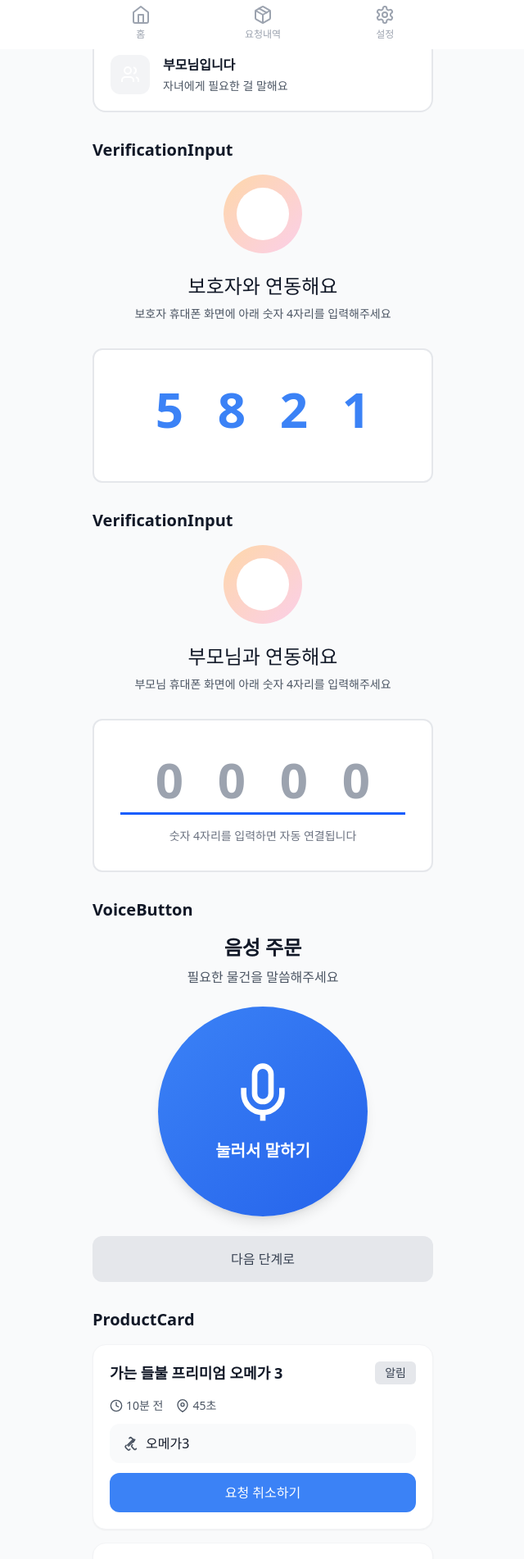
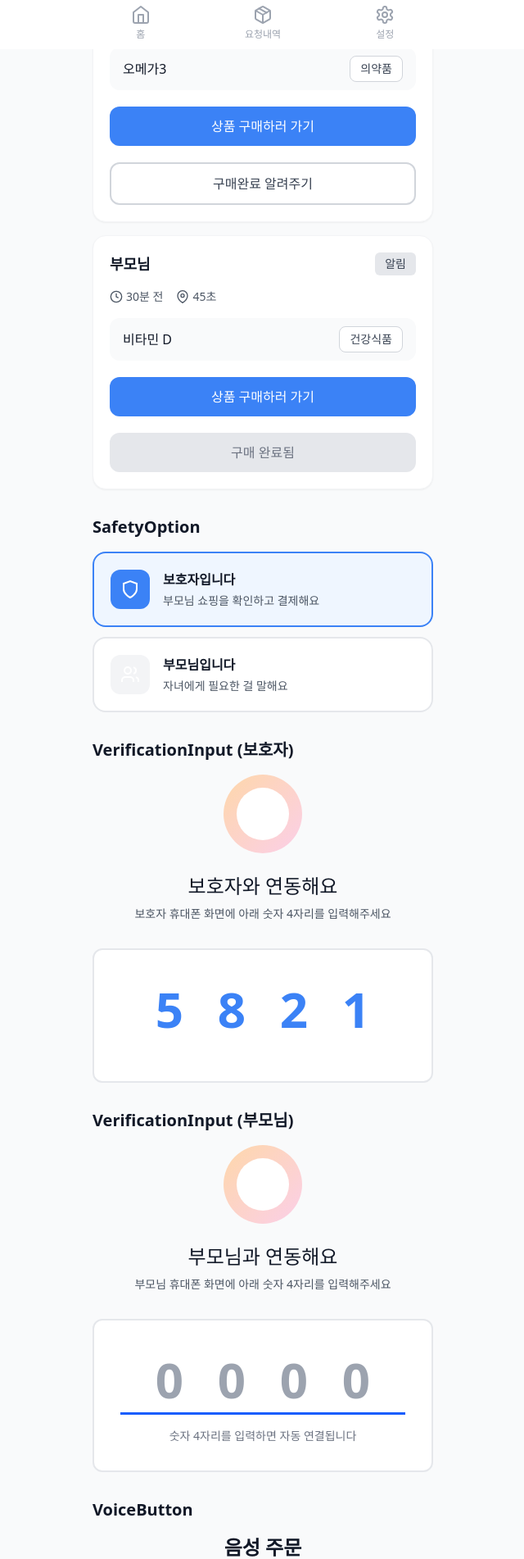
Before and after one commit to why48382/Hult_prize_FE, a Vue app: page /test in a window 1280 px wide. Shown: the part 740-2642 px from the top of the page at 82% size, without its empty margins (319-959 px from the left). Built offline with nearby package versions, Linux system fonts and the light colour scheme; a web font is replaced by a local one.

Commit message:
컴포넌트 수정과 로딩 로딩후 페이지 생성

```diff
--- a/src/components/ProductCard.vue
+++ b/src/components/ProductCard.vue
@@ -1,20 +1,22 @@
 <template>
   <div class="bg-white rounded-2xl p-5 shadow-sm border border-gray-100 mb-4">
     <div class="flex justify-between items-start mb-4">
-      <h3 class="text-lg font-bold text-gray-900">{{ name }}</h3>
-      <StatusBadge :status="status">{{ config.label }}</StatusBadge>
+      <h3 class="text-lg font-bold text-gray-900">{{ parentName }}</h3>
+      <StatusBadge :status="status">{{ statusLabel }}</StatusBadge>
     </div>
 
-    <div class="flex items-center gap-4 text-sm text-gray-600 mb-3">
+    <div class="flex items-center gap-4 text-sm text-gray-600 mb-4">
       <div class="flex items-center gap-1">
-        <svg xmlns="http://www.w3.org/2000/svg" width="16" height="16" viewBox="0 0 24 24" fill="none" stroke="currentColor" stroke-width="2" stroke-linecap="round" stroke-linejoin="round">
+        <svg xmlns="http://www.w3.org/2000/svg" width="16" height="16" viewBox="0 0 24 24" fill="none"
+             stroke="currentColor" stroke-width="2">
           <circle cx="12" cy="12" r="10"/>
           <polyline points="12 6 12 12 16 14"/>
         </svg>
         <span>{{ time }}</span>
       </div>
       <div class="flex items-center gap-1">
-        <svg xmlns="http://www.w3.org/2000/svg" width="16" height="16" viewBox="0 0 24 24" fill="none" stroke="currentColor" stroke-width="2" stroke-linecap="round" stroke-linejoin="round">
+        <svg xmlns="http://www.w3.org/2000/svg" width="16" height="16" viewBox="0 0 24 24" fill="none"
+             stroke="currentColor" stroke-width="2">
           <path d="M21 10c0 7-9 13-9 13s-9-6-9-13a9 9 0 0 1 18 0z"/>
           <circle cx="12" cy="10" r="3"/>
         </svg>
@@ -22,32 +24,36 @@
       </div>
     </div>
 
-    <!-- 상품명 박스 (아이콘 + 텍스트) -->
-    <div class="bg-gray-50 rounded-xl px-4 py-3 mb-3 flex items-center gap-2">
-      <!-- 의약품 아이콘 -->
-      <svg xmlns="http://www.w3.org/2000/svg" width="20" height="20" viewBox="0 0 24 24" fill="none" stroke="currentColor" stroke-width="2" stroke-linecap="round" stroke-linejoin="round" class="text-gray-600 flex-shrink-0">
-        <path d="M10.5 20.5 10 21a2 2 0 0 1-2.828 0L4.343 18.172a2 2 0 0 1 0-2.828l.5-.5"/>
-        <path d="m14 14-.5.5a2 2 0 0 0 0 2.828l2.828 2.828a2 2 0 0 0 2.828 0l.5-.5"/>
-        <path d="M14 7.343 8.343 13l-1.414 1.414m8.485-8.485 1.414 1.414L14 10"/>
-        <path d="M17.657 6.343 8.343 15.657"/>
-        <path d="M9.5 4.5 10 4a2 2 0 0 1 2.828 0l2.829 2.828a2 2 0 0 1 0 2.829l-.5.5"/>
-      </svg>
-      <span class="text-gray-900 font-medium">{{ location }}</span>
+    <!-- 상품명 + 카테고리 -->
+    <div class="bg-gray-50 rounded-xl px-4 py-2.5 mb-5 flex justify-between items-center">
+      <span class="text-gray-900 font-medium">{{ productName }}</span>
+      <span class="text-gray-700 text-sm bg-white border border-gray-300 rounded-lg px-3 h-8 flex items-center">
+        {{ category }}
+      </span>
     </div>
 
+    <!-- 상품 구매하러 가기 버튼 -->
     <button
-        v-if="isPurchased"
-        @click="handleViewDetails"
-        class="w-full bg-gray-400 text-white py-3 rounded-xl font-medium"
+        @click="handleShop"
+        class="w-full bg-blue-500 text-white py-3 rounded-xl font-medium hover:bg-blue-600 transition-colors mb-5"
     >
-      자녀가 구매를 완료했어요
+      상품 구매하러 가기
+    </button>
+
+    <!-- 구매완료 알려주기 버튼 -->
+    <button
+        v-if="!isCompleted"
+        @click="handleComplete"
+        class="w-full bg-white border-2 border-gray-300 text-gray-700 py-3 rounded-xl font-medium hover:bg-gray-50 transition-colors"
+    >
+      구매완료 알려주기
     </button>
     <button
         v-else
-        @click="handlePurchase"
-        class="w-full bg-blue-500 text-white py-3 rounded-xl font-medium hover:bg-blue-600 transition-colors"
+        disabled
+        class="w-full bg-gray-200 text-gray-500 py-3 rounded-xl font-medium cursor-not-allowed"
     >
-      요청 취소하기
+      구매 완료됨
     </button>
   </div>
 </template>
@@ -57,7 +63,7 @@ import { computed } from 'vue'
 import StatusBadge from './StatusBadge.vue'
 
 const props = defineProps({
-  name: {
+  parentName: {
     type: String,
     default: '부모님'
   },
@@ -71,33 +77,33 @@ const props = defineProps({
   },
   status: {
     type: String,
-    default: 'pending'
+    default: 'pending' // 'pending', 'urgent'
   },
-  location: {
+  productName: {
     type: String,
-    default: '오메가3'
+    required: true
   },
-  isPurchased: {
+  category: {
+    type: String,
+    default: '의약품'
+  },
+  isCompleted: {
     type: Boolean,
     default: false
   }
 })
 
-const emit = defineEmits(['purchase', 'viewDetails'])
+const emit = defineEmits(['shop', 'complete'])
 
-const statusConfig = {
-  pending: { label: '알림', color: 'bg-gray-200' },
-  approved: { label: '허용', color: 'bg-green-500' },
-  urgent: { label: '시급', color: 'bg-orange-500' }
+const statusLabel = computed(() => {
+  return props.status === 'urgent' ? '시급' : '알림'
+})
+
+const handleShop = () => {
+  emit('shop')
 }
 
-const config = computed(() => statusConfig[props.status] || statusConfig.pending)
-
-const handlePurchase = () => {
-  emit('purchase')
-}
-
-const handleViewDetails = () => {
-  emit('viewDetails')
+const handleComplete = () => {
+  emit('complete')
 }
 </script>
--- a/src/components/RequestCard.vue
+++ b/src/components/RequestCard.vue
@@ -25,7 +25,7 @@
     </div>
 
     <!-- 상품명 + 카테고리 -->
-    <div class="bg-gray-50 rounded-xl px-4 py-2 mb-3 flex justify-between items-center">
+    <div class="bg-gray-50 rounded-xl px-4 py-2 mb-5 flex justify-between items-center">
       <span class="text-gray-900 font-medium">{{ location }}</span>
       <span class="text-gray-700 text-sm bg-white border border-gray-300 rounded-2xl px-3 py-2 flex items-center">{{ category }}</span>
     </div>
--- a/src/views/Demo.vue
+++ b/src/views/Demo.vue
@@ -1,3 +1,58 @@
+
+<script setup>
+import {ref} from 'vue'
+import PageHeader from '@/components/common/PageHeader.vue'
+import BottomNav from '@/components/common/BottomNav.vue'
+import RequestCard from '@/components/RequestCard.vue'
+import SafetyOption from '@/components/SafetyOption.vue'
+import VerificationInput from '@/components/VerificationInput.vue'
+import VoiceButton from '@/components/VoiceButton.vue'
+import ProductCard from '@/components/ProductCard.vue'
+import QuestionOption from '@/components/QuestionOption.vue'
+import BaseButton from '@/components/BaseButton.vue'
+import StatusBadge from '@/components/StatusBadge.vue'
+
+// State
+const selectedSafety = ref('guardian')
+const isListening = ref(false)
+const recognizedText = ref('')
+const selectedQuestion = ref(null)
+
+// Event Handlers
+const handlePurchase = () => {
+  console.log('구매 취소')
+}
+
+const handleViewDetails = () => {
+  console.log('상세 보기')
+}
+
+const handleVerification = () => {
+  console.log('인증 완료')
+}
+
+const toggleListening = () => {
+  isListening.value = !isListening.value
+  if (isListening.value) {
+    recognizedText.value = '마이크 버튼을 눌러 원하시는 품목을 알려주세요!'
+  } else {
+    recognizedText.value = ''
+  }
+}
+
+const handleShop = () => {
+  console.log('상품 구매하러 가기')
+}
+
+const handleComplete = () => {
+  console.log('구매완료 알림')
+}
+
+const handleClick = () => {
+  console.log('버튼 클릭')
+}
+</script>
+
 <template>
   <div class="min-h-screen bg-gray-50 pb-20">
     <!-- 페이지 헤더 -->
@@ -7,7 +62,8 @@
     >
       <template #actions>
         <button class="p-2 text-gray-700 hover:text-gray-900">
-          <svg xmlns="http://www.w3.org/2000/svg" width="20" height="20" viewBox="0 0 24 24" fill="none" stroke="currentColor" stroke-width="2">
+          <svg xmlns="http://www.w3.org/2000/svg" width="20" height="20" viewBox="0 0 24 24" fill="none"
+               stroke="currentColor" stroke-width="2">
             <circle cx="12" cy="12" r="1"/>
             <circle cx="12" cy="5" r="1"/>
             <circle cx="12" cy="19" r="1"/>
@@ -21,13 +77,14 @@
 
       <!-- RequestCard Section -->
       <section>
-        <h2 class="text-xl font-bold mb-4 text-gray-900">RequestCard</h2>
+        <h2 class="text-xl font-bold mb-4 text-gray-900">RequestCard (보호자용)</h2>
         <RequestCard
             name="부모님"
             time="10분 전"
             distance="45초"
             status="urgent"
             location="오메가3"
+            category="의약품"
             @purchase="handlePurchase"
         />
         <RequestCard
@@ -36,8 +93,36 @@
             distance="45초"
             status="approved"
             location="비타민 D"
+            category="건강식품"
             :is-purchased="true"
             @view-details="handleViewDetails"
+        />
+      </section>
+
+      <!-- ProductCard Section (자녀용 요청 카드) -->
+      <section>
+        <h2 class="text-xl font-bold mb-4 text-gray-900">ProductCard (자녀용 요청 카드)</h2>
+        <ProductCard
+            parent-name="부모님"
+            time="10분 전"
+            distance="45초"
+            status="urgent"
+            product-name="오메가3"
+            category="의약품"
+            :is-completed="false"
+            @shop="handleShop"
+            @complete="handleComplete"
+        />
+        <ProductCard
+            parent-name="부모님"
+            time="30분 전"
+            distance="45초"
+            status="pending"
+            product-name="비타민 D"
+            category="건강식품"
+            :is-completed="true"
+            @shop="handleShop"
+            @complete="handleComplete"
         />
       </section>
 
@@ -52,7 +137,8 @@
               @click="selectedSafety = 'guardian'"
           >
             <template #icon>
-              <svg xmlns="http://www.w3.org/2000/svg" width="24" height="24" viewBox="0 0 24 24" fill="none" stroke="currentColor" stroke-width="2" class="text-white">
+              <svg xmlns="http://www.w3.org/2000/svg" width="24" height="24" viewBox="0 0 24 24" fill="none"
+                   stroke="currentColor" stroke-width="2" class="text-white">
                 <path d="M12 22s8-4 8-10V5l-8-3-8 3v7c0 6 8 10 8 10z"/>
               </svg>
             </template>
@@ -64,7 +150,8 @@
               @click="selectedSafety = 'parent'"
           >
             <template #icon>
-              <svg xmlns="http://www.w3.org/2000/svg" width="24" height="24" viewBox="0 0 24 24" fill="none" stroke="currentColor" stroke-width="2" class="text-white">
+              <svg xmlns="http://www.w3.org/2000/svg" width="24" height="24" viewBox="0 0 24 24" fill="none"
+                   stroke="currentColor" stroke-width="2" class="text-white">
                 <path d="M16 21v-2a4 4 0 0 0-4-4H6a4 4 0 0 0-4 4v2"/>
                 <circle cx="9" cy="7" r="4"/>
                 <path d="M22 21v-2a4 4 0 0 0-3-3.87"/>
@@ -77,7 +164,7 @@
 
       <!-- VerificationInput Section -->
       <section>
-        <h2 class="text-xl font-bold mb-4 text-gray-900">VerificationInput</h2>
+        <h2 class="text-xl font-bold mb-4 text-gray-900">VerificationInput (보호자)</h2>
         <VerificationInput
             type="guardian"
             code="5821"
@@ -86,7 +173,7 @@
       </section>
 
       <section>
-        <h2 class="text-xl font-bold mb-4 text-gray-900">VerificationInput</h2>
+        <h2 class="text-xl font-bold mb-4 text-gray-900">VerificationInput (부모님)</h2>
         <VerificationInput
             type="parent"
             @complete="handleVerification"
@@ -101,29 +188,6 @@
             :recognized-text="recognizedText"
             @click="toggleListening"
         />
-      </section>
-
-      <!-- ProductCard Section -->
-      <section>
-        <h2 class="text-xl font-bold mb-4 text-gray-900">ProductCard</h2>
-        <ProductCard
-            name="가는 들불 프리미엄 오메가 3"
-            :rating="4.5"
-            :reviews="5569"
-            :price="24000"
-            :discount="38"
-            @click="handleProductClick"
-        />
-        <div class="mt-3">
-          <ProductCard
-              name="트루탄 빠건강 콘드로이친"
-              :rating="4.5"
-              :reviews="5569"
-              :price="27900"
-              :discount="38"
-              @click="handleProductClick"
-          />
-        </div>
       </section>
 
       <!-- QuestionOption Section -->
@@ -176,56 +240,6 @@
     </div>
 
     <!-- 하단 네비게이션 -->
-    <BottomNav />
+    <BottomNav/>
   </div>
 </template>
-
-<script setup>
-import { ref } from 'vue'
-import PageHeader from '@/components/common/PageHeader.vue'
-import BottomNav from '@/components/common/BottomNav.vue'
-import RequestCard from '@/components/RequestCard.vue'
-import SafetyOption from '@/components/SafetyOption.vue'
-import VerificationInput from '@/components/VerificationInput.vue'
-import VoiceButton from '@/components/VoiceButton.vue'
-import ProductCard from '@/components/ProductCard.vue'
-import QuestionOption from '@/components/QuestionOption.vue'
-import BaseButton from '@/components/BaseButton.vue'
-import StatusBadge from '@/components/StatusBadge.vue'
-
-// State
-const selectedSafety = ref('guardian')
-const isListening = ref(false)
-const recognizedText = ref('')
-const selectedQuestion = ref(null)
-
-// Event Handlers
-const handlePurchase = () => {
-  console.log('구매 취소')
-}
-
-const handleViewDetails = () => {
-  console.log('상세 보기')
-}
-
-const handleVerification = () => {
-  console.log('인증 완료')
-}
-
-const toggleListening = () => {
-  isListening.value = !isListening.value
-  if (isListening.value) {
-    recognizedText.value = '마이크 버튼을 눌러 원하시는 품목을 알려주세요!'
-  } else {
-    recognizedText.value = ''
-  }
-}
-
-const handleProductClick = () => {
-  console.log('상품 클릭')
-}
-
-const handleClick = () => {
-  console.log('버튼 클릭')
-}
-</script>
--- /dev/null
+++ b/src/views/guardian/GuardianHome.vue
@@ -0,0 +1,105 @@
+<template>
+  <div class="min-h-screen bg-gray-50 pb-20">
+    <!-- 페이지 헤더 -->
+    <PageHeader title="쇼핑 요청함">
+      <template #actions>
+        <button class="p-2 text-gray-700 hover:text-gray-900">
+          <svg xmlns="http://www.w3.org/2000/svg" width="20" height="20" viewBox="0 0 24 24" fill="none"
+               stroke="currentColor" stroke-width="2">
+            <circle cx="12" cy="12" r="1"/>
+            <circle cx="12" cy="5" r="1"/>
+            <circle cx="12" cy="19" r="1"/>
+          </svg>
+        </button>
+      </template>
+    </PageHeader>
+
+    <!-- 페이지 내용 -->
+    <div class="p-4 max-w-md mx-auto">
+      <!-- 요청이 없을 때 -->
+      <div v-if="requests.length === 0" class="flex flex-col items-center justify-center py-20">
+        <div class="w-32 h-32 mb-6 bg-gray-100 rounded-full flex items-center justify-center">
+          <svg xmlns="http://www.w3.org/2000/svg" width="64" height="64" viewBox="0 0 24 24" fill="none"
+               stroke="currentColor" stroke-width="2" class="text-gray-400">
+            <path d="M21 16V8a2 2 0 0 0-1-1.73l-7-4a2 2 0 0 0-2 0l-7 4A2 2 0 0 0 3 8v8a2 2 0 0 0 1 1.73l7 4a2 2 0 0 0 2 0l7-4A2 2 0 0 0 21 16z"/>
+            <polyline points="3.27 6.96 12 12.01 20.73 6.96"/>
+            <line x1="12" y1="22.08" x2="12" y2="12"/>
+          </svg>
+        </div>
+        <h3 class="text-xl font-bold text-gray-900 mb-2">아직 들어온 요청이 없어요!</h3>
+        <p class="text-gray-600 text-center">
+          부모님이 요청을 보내면<br>
+          여기에 표시됩니다
+        </p>
+      </div>
+
+      <!-- 요청이 있을 때 -->
+      <div v-else class="space-y-4">
+        <ProductCard
+            v-for="request in requests"
+            :key="request.id"
+            :parent-name="request.parentName"
+            :time="request.time"
+            :distance="request.distance"
+            :status="request.status"
+            :product-name="request.productName"
+            :category="request.category"
+            :is-completed="request.isCompleted"
+            @shop="handleShop(request)"
+            @complete="handleComplete(request)"
+        />
+      </div>
+    </div>
+
+    <!-- 하단 네비게이션 -->
+    <BottomNav/>
+  </div>
+</template>
+
+<script setup>
+import {ref} from 'vue'
+import {useRouter} from 'vue-router'
+import PageHeader from '@/components/common/PageHeader.vue'
+import BottomNav from '@/components/common/BottomNav.vue'
+import ProductCard from '@/components/ProductCard.vue'
+
+const router = useRouter()
+
+// 요청 목록 (백엔드에서 가져올 데이터)
+const requests = ref([
+  {
+    id: 1,
+    parentName: '부모님',
+    time: '10분 전',
+    distance: '45초',
+    status: 'urgent',
+    productName: '오메가3',
+    category: '의약품',
+    isCompleted: false
+  },
+  {
+    id: 2,
+    parentName: '부모님',
+    time: '30분 전',
+    distance: '45초',
+    status: 'pending',
+    productName: '비타민 D',
+    category: '건강식품',
+    isCompleted: false
+  }
+])
+
+// 빈 상태로 테스트하려면 아래 주석 해제
+// const requests = ref([])
+
+const handleShop = (request) => {
+  console.log('상품 구매하러 가기:', request)
+  // router.push(`/shop/${request.id}`)
+}
+
+const handleComplete = (request) => {
+  console.log('구매 완료 알림:', request)
+  // 백엔드에 구매 완료 알림
+  request.isCompleted = true
+}
+</script>
--- /dev/null
+++ b/src/views/parent/ParentHome.vue
@@ -0,0 +1,3 @@
+<template>
+  test
+</template>
```
Also changed, not shown: src/router/index.js (+21 -1 lines), src/stores/auth.js (added, +16 -0 lines), src/views/Pairing.vue (added, +68 -0 lines), src/views/PairingLoadingView.vue (added, +28 -0 lines), src/views/Select.vue (+19 -19 lines).
